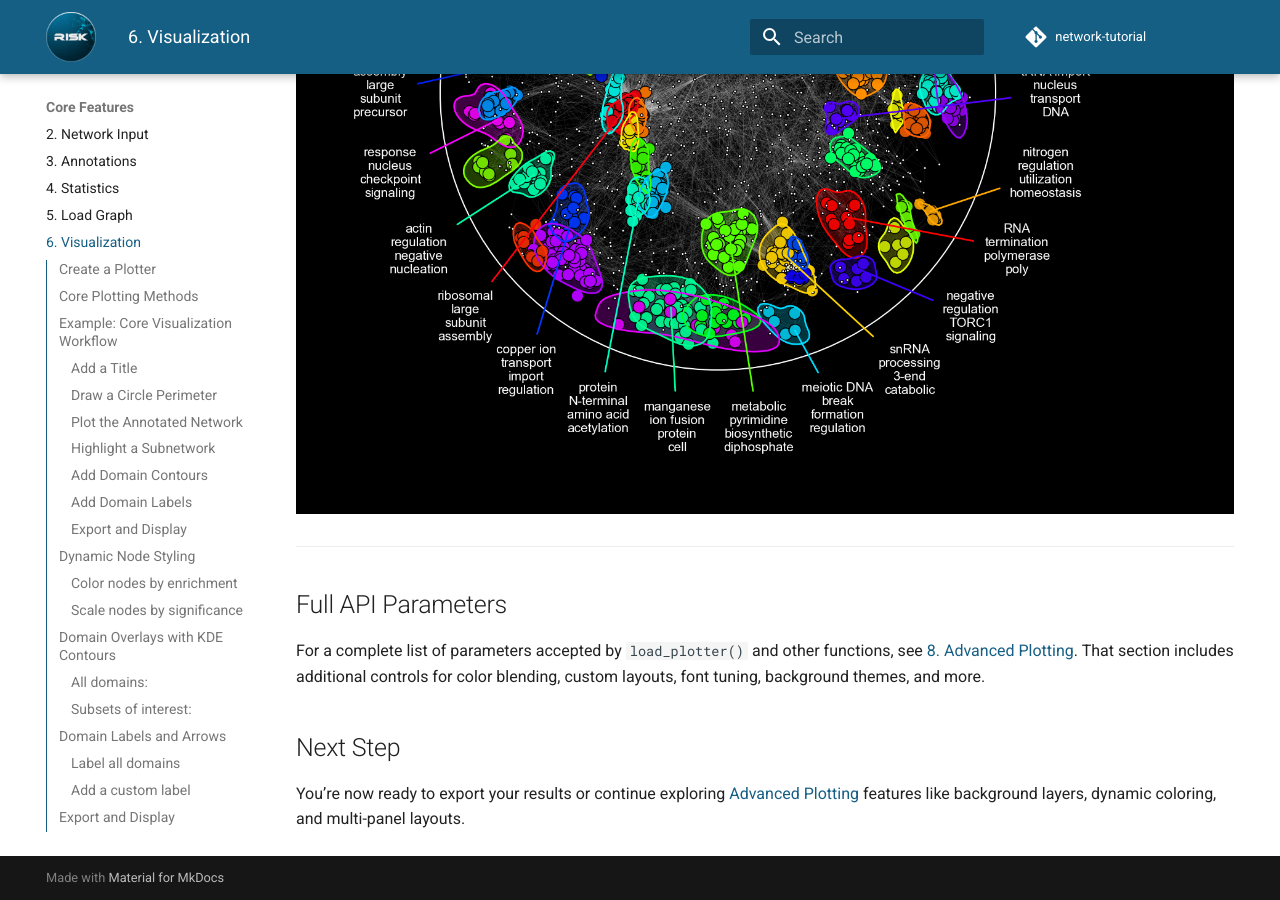
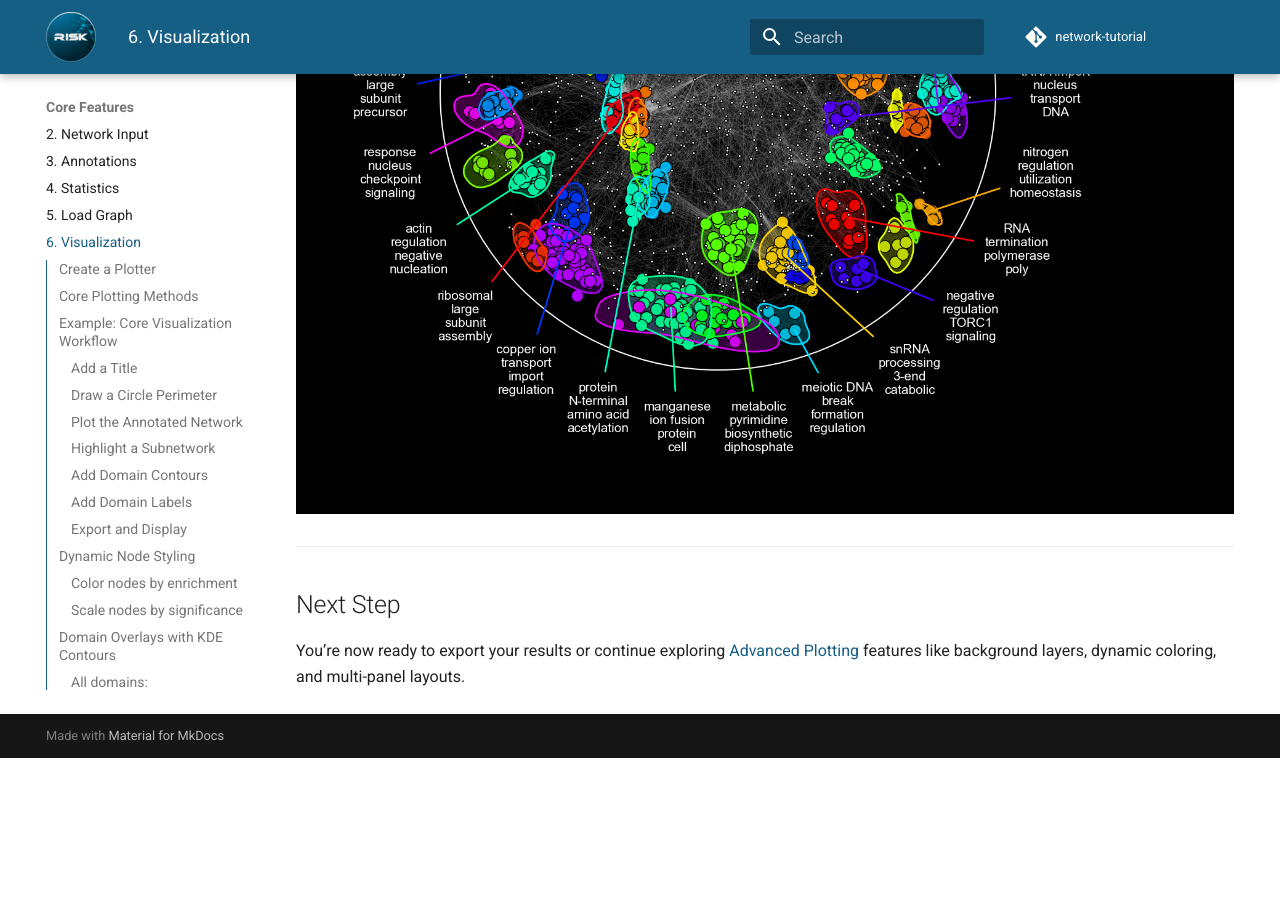
Before and after one commit to riskportal/network-tutorial, an MkDocs documentation site: the page built from docs/6_visualization.md, in a window 1280 px wide and 900 px high, scrolled down 6594 px. Built offline with MkDocs 1.6.1 and Material for MkDocs 9.7.7, drawn with Linux system fonts in a browser that asks for light colours; comment, search, counter and statistics services are not loaded; after the commit the page ends 7352 px from its top, so only the background shows below that.

Commit message:
update docs/

```diff
--- a/docs/6_visualization.md
+++ b/docs/6_visualization.md
@@ -287,10 +287,6 @@ plotter.show()
 
 ---
 
-## Full API Parameters
-
-For a complete list of parameters accepted by `load_plotter()` and other functions, see [8. Advanced Plotting](./7_advanced_plotting.md). That section includes additional controls for color blending, custom layouts, font tuning, background themes, and more.
-
 ## Next Step
 
 You’re now ready to export your results or continue exploring [Advanced Plotting](./7_advanced_plotting.md) features like background layers, dynamic coloring, and multi-panel layouts.
```
